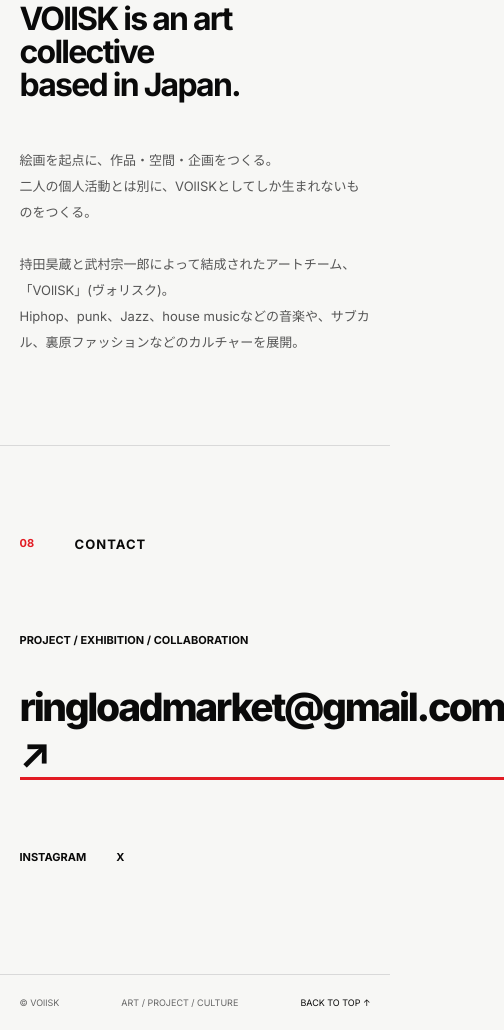
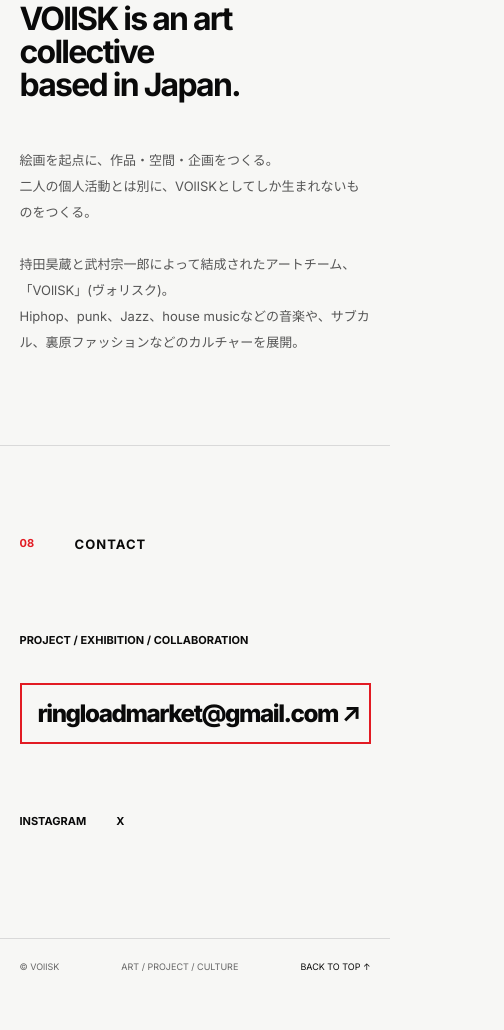
Before and after one commit to TakemuraSoichiro/VOllSK, a plain HTML site: page index.html in a window 390 px wide. Shown: the part 10090-11120 px from the top of the page, 504 px wide, since content can reach past the window. After the commit the page ends 11084 px from the top, so only its background shows below. Drawn offline with Linux system fonts and the light colour scheme.

Commit message:
Make contact email a red-framed button that fits mobile width (no horizontal scroll)

```diff
--- a/style.css
+++ b/style.css
@@ -62,12 +62,13 @@ nav a:hover:after,.social a:hover:after{width:100%}
 .big{font-size:clamp(32px,5vw,75px);line-height:1.03;letter-spacing:-.055em;font-weight:700;margin:0}
 .about-copy p:last-child{font-size:13px;line-height:2;color:#555;margin:0;padding-top:10px}
 .contact-body{padding:35px 0 20px}.contact-body>p{font-size:11px;font-weight:700}
-.contact-link{display:inline-block;font-size:clamp(30px,6vw,90px);font-weight:800;letter-spacing:-.06em;border-bottom:5px solid var(--red);margin:25px 0 70px}
+.contact-link{display:inline-block;font-size:clamp(30px,6vw,90px);font-weight:800;letter-spacing:-.06em;border:3px solid var(--red);padding:18px 28px;margin:25px 0 70px;max-width:100%;box-sizing:border-box;white-space:nowrap;transition:background .2s,color .2s}
+.contact-link:hover{background:var(--red);color:#fff}
 .social{display:flex;gap:30px;font-size:11px;font-weight:700}
 footer{padding:25px 3vw;display:flex;justify-content:space-between;font-size:9px;color:#666}
 footer a{color:var(--black)}
 @media(max-width:800px){
  .site-header{height:60px}.site-header nav{display:none}.menu{display:flex;flex-direction:column;gap:5px}.menu span{display:block;width:22px;height:2px;background:var(--black)}
  .hero{min-height:650px;padding:0 5vw 9vh}.hero-mark{font-size:80vw;right:-5vw;top:23vh}.hero h1{font-size:28vw;margin-bottom:22px}.hero-text{font-size:14px}.scroll{right:5vw}
- .section{padding:90px 5vw}.section-head{margin-bottom:35px}.feature,.shop-item,.about-copy{grid-template-columns:1fr;gap:35px}.feature-image,.shop-image{height:60vh;min-height:360px}.feature-flyer{height:60vh;min-height:300px}.feature-image-img{height:60vh;min-height:360px}.grid{grid-template-columns:1fr}.art-grid{grid-template-columns:1fr}.art-grid .placeholder{min-height:360px}.art-piece img{height:300px}.archive-list a{grid-template-columns:60px 70px 1fr 20px;font-size:10px}.contact-link{font-size:10vw;border-bottom-width:3px}footer{padding:22px 5vw;gap:15px;flex-wrap:wrap}
+ .section{padding:90px 5vw}.section-head{margin-bottom:35px}.feature,.shop-item,.about-copy{grid-template-columns:1fr;gap:35px}.feature-image,.shop-image{height:60vh;min-height:360px}.feature-flyer{height:60vh;min-height:300px}.feature-image-img{height:60vh;min-height:360px}.grid{grid-template-columns:1fr}.art-grid{grid-template-columns:1fr}.art-grid .placeholder{min-height:360px}.art-piece img{height:300px}.archive-list a{grid-template-columns:60px 70px 1fr 20px;font-size:10px}.contact-link{font-size:6.2vw;border-width:2px;padding:14px 16px}footer{padding:22px 5vw;gap:15px;flex-wrap:wrap}
 }
```
